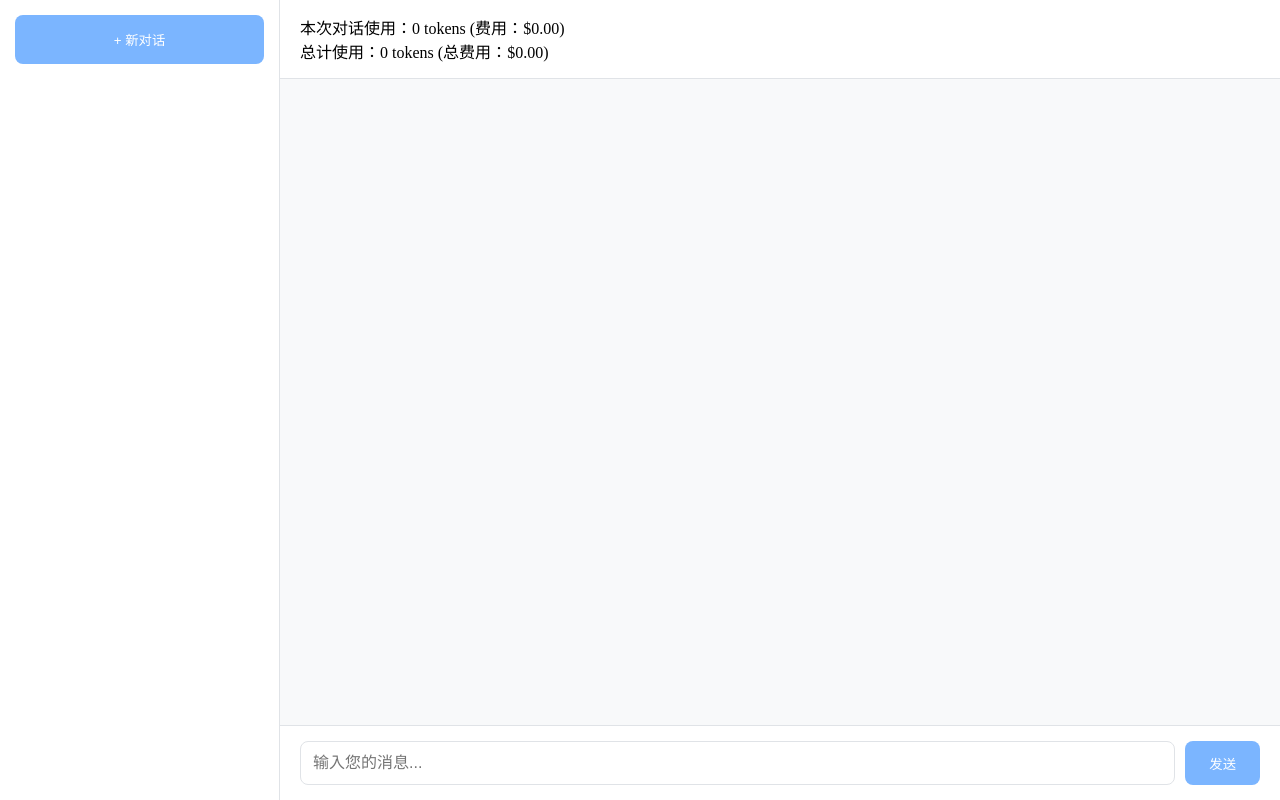
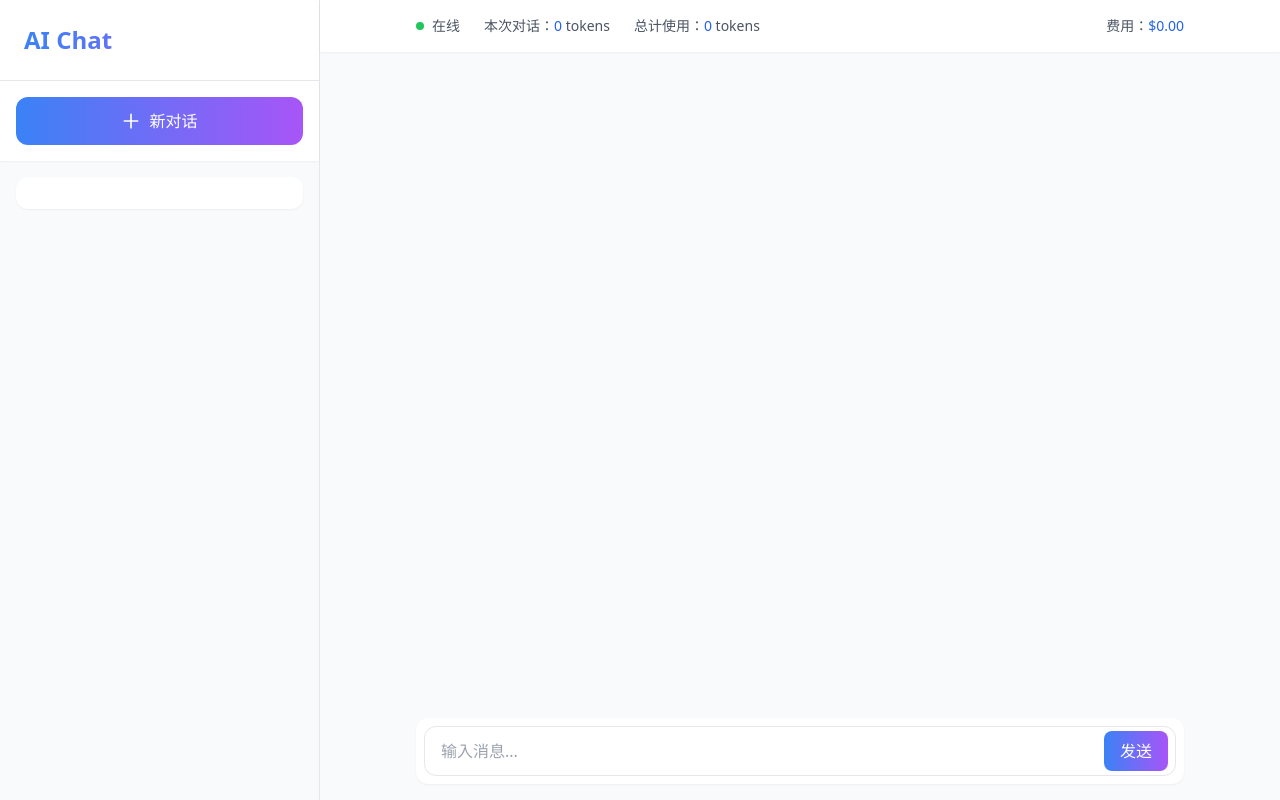
Before and after one commit to HFHL/LLM-WEBUI, a Flask app: page / in a window 1280 px wide. Run offline with Flask 3, Linux system fonts and the light colour scheme; data that the repository does not hold is empty; style sheets or scripts are compiled from the project's sources.

Commit message:
refactor(ui): improve visual hierarchy and component separation
- Change sidebar and main area background to light gray
- Add white card containers for better component isolation
- Improve shadows and border radius for depth
- Optimize spacing between elements
- Enhance visual separation between chat history and input area

The UI now has clearer visual hierarchy with distinct components,
making the interface more modern and professional.

```diff
--- a/app.py
+++ b/app.py
@@ -2,7 +2,7 @@ from flask import Flask, render_template, request, jsonify
 from openai import OpenAI
 import database as db
 
-app = Flask(__name__)
+app = Flask(__name__, static_folder='static')
 
 # 配置OpenAI客户端
 client = OpenAI(
--- /dev/null
+++ b/static/css/input.css
@@ -0,0 +1,21 @@
+@tailwind base;
+@tailwind components;
+@tailwind utilities;
+
+@layer base {
+    :root {
+        --primary-blue: theme('colors.blue.500');
+        --primary-pink: theme('colors.purple.500');
+    }
+}
+
+@layer utilities {
+    .scrollbar-hidden::-webkit-scrollbar {
+        display: none;
+    }
+
+    .scrollbar-hidden {
+        -ms-overflow-style: none;
+        scrollbar-width: none;
+    }
+}
--- a/templates/chat.html
+++ b/templates/chat.html
@@ -1,190 +1,112 @@
 <!DOCTYPE html>
 <html>
 <head>
-    <title>GPT-4o 聊天</title>
-    <style>
-        :root {
-            --sidebar-width: 280px;
-            --primary-blue: #7BB5FF;
-            --primary-pink: #FFB5E8;
-        }
+    <title>AI Chat Assistant</title>
+    <link href="{{ url_for('static', filename='css/output.css') }}" rel="stylesheet">
+</head>
+<body class="bg-gray-50">
+    <div class="h-screen flex">
+        <!-- 侧边栏 -->
+        <div class="w-80 bg-gray-50 border-r shadow-lg transition-all duration-300 ease-in-out">
+            <!-- 顶部Logo区域 -->
+            <div class="p-6 bg-white border-b shadow-sm">
+                <div class="text-2xl font-semibold bg-gradient-to-r from-blue-500 to-purple-500 bg-clip-text text-transparent">
+                    AI Chat
+                </div>
+            </div>
 
-        * {
-            margin: 0;
-            padding: 0;
-            box-sizing: border-box;
-        }
+            <!-- 新对话按钮 -->
+            <div class="p-4 bg-white shadow-sm">
+                <button onclick="createNewTag()"
+                        class="w-full group relative px-4 py-3 bg-gradient-to-r from-blue-500 to-purple-500 text-white rounded-xl
+                               hover:shadow-lg transition-all duration-300 overflow-hidden">
+                    <span class="relative z-10 flex items-center justify-center gap-2">
+                        <svg class="w-5 h-5" fill="none" stroke="currentColor" viewBox="0 0 24 24">
+                            <path stroke-linecap="round" stroke-linejoin="round" stroke-width="2" d="M12 4v16m8-8H4"></path>
+                        </svg>
+                        新对话
+                    </span>
+                    <div class="absolute inset-0 bg-gradient-to-r from-purple-500 to-blue-500 opacity-0 group-hover:opacity-100 transition-opacity duration-300"></div>
+                </button>
+            </div>
 
-        body {
-            margin: 0;
-            padding: 0;
-            height: 100vh;
-            overflow: hidden;
-            display: flex;
-        }
-
-        /* 左侧历史对话栏 */
-        .sidebar {
-            width: var(--sidebar-width);
-            height: 100vh;
-            background: white;
-            border-right: 1px solid #e0e3e7;
-            display: flex;
-            flex-direction: column;
-            flex-shrink: 0;
-        }
-
-        .new-chat-btn {
-            padding: 15px;
-            margin: 15px;
-            background-color: var(--primary-blue);
-            color: white;
-            border: none;
-            border-radius: 8px;
-            cursor: pointer;
-        }
-
-        .history-list {
-            flex: 1;
-            overflow-y: auto;
-            padding: 15px;
-        }
-
-        .history-item {
-            padding: 10px;
-            margin-bottom: 8px;
-            background-color: #f8f9fa;
-            border-radius: 8px;
-            cursor: pointer;
-        }
-
-        .history-item:hover {
-            background-color: #e9ecef;
-        }
-
-        /* 主聊天区域 */
-        .main-content {
-            flex: 1;
-            display: flex;
-            flex-direction: column;
-            height: 100vh;
-            min-width: 0; /* 防止flex子项溢出 */
-        }
-
-        /* 使用统计 */
-        .usage-stats {
-            padding: 15px 20px;
-            background-color: white;
-            border-bottom: 1px solid #e0e3e7;
-            flex-shrink: 0;
-        }
-
-        /* 聊天消息区域 */
-        .chat-container {
-            flex: 1;
-            overflow-y: auto;
-            padding: 20px;
-            background-color: #f8f9fa;
-        }
-
-        .message {
-            margin: 10px 0;
-            padding: 12px 18px;
-            border-radius: 15px;
-            max-width: 80%;
-            word-wrap: break-word;
-        }
-
-        .user-message {
-            background-color: var(--primary-blue);
-            color: white;
-            margin-left: auto;
-            border-radius: 15px 15px 0 15px;
-        }
-
-        .bot-message {
-            background-color: var(--primary-pink);
-            margin-right: auto;
-            border-radius: 15px 15px 15px 0;
-        }
-
-        /* 输入区域 */
-        .input-area {
-            padding: 15px 20px;
-            background-color: white;
-            border-top: 1px solid #e0e3e7;
-            flex-shrink: 0;
-        }
-
-        .input-container {
-            display: flex;
-            gap: 10px;
-        }
-
-        .message-input {
-            flex: 1;
-            padding: 12px;
-            border: 1px solid #e0e3e7;
-            border-radius: 8px;
-            font-size: 1em;
-        }
-
-        .send-button {
-            padding: 12px 24px;
-            background-color: var(--primary-blue);
-            color: white;
-            border: none;
-            border-radius: 8px;
-            cursor: pointer;
-        }
-
-        /* 滚动条样式 */
-        ::-webkit-scrollbar {
-            width: 6px;
-        }
-
-        ::-webkit-scrollbar-track {
-            background: #f1f1f1;
-        }
-
-        ::-webkit-scrollbar-thumb {
-            background: #ccc;
-            border-radius: 3px;
-        }
-    </style>
-</head>
-<body>
-    <!-- 左侧历史对话栏 -->
-    <div class="sidebar">
-        <button class="new-chat-btn" onclick="createNewTag()">+ 新对话</button>
-        <div class="history-list" id="tags-list">
+            <!-- 对话历史 -->
+            <div class="mt-4 mx-4 bg-white rounded-xl shadow-sm overflow-hidden">
+                <div class="px-4 py-4 overflow-y-auto max-h-[calc(100vh-240px)]" id="tags-list">
                     {% for tag in tags %}
-            <div class="history-item" onclick="switchTag({{ tag[0] }})" data-tag-id="{{ tag[0] }}">
-                <span>{{ tag[1] }}</span>
+                    <div onclick="switchTag({{ tag[0] }})"
+                         data-tag-id="{{ tag[0] }}"
+                         class="group flex items-center justify-between p-3 my-2 rounded-xl hover:bg-gray-50
+                                transition-all duration-200 cursor-pointer">
+                        <div class="flex items-center gap-3">
+                            <div class="w-8 h-8 rounded-lg bg-gradient-to-br from-blue-100 to-purple-100
+                                      flex items-center justify-center text-blue-600">
+                                <svg class="w-4 h-4" fill="none" stroke="currentColor" viewBox="0 0 24 24">
+                                    <path stroke-linecap="round" stroke-linejoin="round" stroke-width="2"
+                                          d="M8 10h.01M12 10h.01M16 10h.01M9 16H5a2 2 0 01-2-2V6a2 2 0 012-2h14a2 2 0 012 2v8a2 2 0 01-2 2h-4l-4 4z"></path>
+                                </svg>
+                            </div>
+                            <span class="text-gray-700">{{ tag[1] }}</span>
+                        </div>
                         <button onclick="deleteTag({{ tag[0] }}, event)"
-                        style="float: right; background: none; border: none; cursor: pointer;">×</button>
+                                class="opacity-0 group-hover:opacity-100 transition-opacity duration-200
+                                       text-gray-400 hover:text-red-500">
+                            <svg class="w-5 h-5" fill="none" stroke="currentColor" viewBox="0 0 24 24">
+                                <path stroke-linecap="round" stroke-linejoin="round" stroke-width="2" d="M19 7l-.867 12.142A2 2 0 0116.138 21H7.862a2 2 0 01-1.995-1.858L5 7m5 4v6m4-6v6m1-10V4a1 1 0 00-1-1h-4a1 1 0 00-1 1v3M4 7h16"></path>
+                            </svg>
+                        </button>
                     </div>
                     {% endfor %}
                 </div>
             </div>
+        </div>
 
         <!-- 主聊天区域 -->
-    <div class="main-content">
-        <!-- 使用统计 -->
-        <div class="usage-stats" id="usage-stats">
-            本次对话使用：<span id="current-tokens">0</span> tokens (费用：<span id="current-cost">$0.00</span>)<br>
-            总计使用：<span id="total-tokens">0</span> tokens (总费用：<span id="total-cost">$0.00</span>)
+        <div class="flex-1 flex flex-col bg-gray-50">
+            <!-- 顶部统计栏 -->
+            <div class="bg-white p-4 shadow-sm">
+                <div class="max-w-3xl mx-auto flex items-center justify-between">
+                    <div class="flex items-center gap-6">
+                        <div class="flex items-center gap-2">
+                            <div class="w-2 h-2 rounded-full bg-green-500"></div>
+                            <span class="text-sm text-gray-600">在线</span>
+                        </div>
+                        <div class="text-sm text-gray-600">
+                            本次对话：<span id="current-tokens" class="text-blue-600 font-medium">0</span> tokens
+                        </div>
+                        <div class="text-sm text-gray-600">
+                            总计使用：<span id="total-tokens" class="text-blue-600 font-medium">0</span> tokens
+                        </div>
+                    </div>
+                    <div class="text-sm text-gray-600">
+                        费用：<span id="total-cost" class="text-blue-600 font-medium">$0.00</span>
+                    </div>
+                </div>
             </div>
 
-        <!-- 聊天消息区域 -->
-        <div class="chat-container" id="chat-container"></div>
+            <!-- 聊天内容区域 -->
+            <div class="flex-1 overflow-y-auto px-4 py-6" id="chat-container">
+                <div class="max-w-3xl mx-auto space-y-6"></div>
+            </div>
 
             <!-- 输入区域 -->
-        <div class="input-area">
-            <div class="input-container">
-                <input type="text" class="message-input" id="message-input"
-                       placeholder="输入您的消息...">
-                <button class="send-button" onclick="sendMessage()">发送</button>
+            <div class="p-4 bg-gray-50">
+                <div class="max-w-3xl mx-auto">
+                    <div class="relative flex items-center bg-white p-2 rounded-xl shadow-sm">
+                        <input type="text"
+                               id="message-input"
+                               autocomplete="off"
+                               placeholder="输入消息..."
+                               class="w-full px-4 py-3 rounded-xl border border-gray-200 focus:border-blue-500
+                                      focus:ring focus:ring-blue-200 transition-all duration-200
+                                      placeholder-gray-400 text-gray-700">
+                        <button onclick="sendMessage()"
+                                class="absolute right-4 px-4 py-2 bg-gradient-to-r from-blue-500 to-purple-500
+                                       text-white rounded-lg hover:shadow-lg transition-all duration-300">
+                            发送
+                        </button>
+                    </div>
+                </div>
             </div>
         </div>
     </div>
@@ -193,12 +115,21 @@
         let currentTagId = null;
 
         function addMessage(message, isUser) {
-            const chatContainer = document.getElementById('chat-container');
+            const chatContainer = document.querySelector('#chat-container > div');
             const messageDiv = document.createElement('div');
-            messageDiv.className = `message ${isUser ? 'user-message' : 'bot-message'}`;
-            messageDiv.textContent = message;
+            messageDiv.className = `flex ${isUser ? 'justify-end' : 'justify-start'}`;
+
+            const innerDiv = document.createElement('div');
+            innerDiv.className = `max-w-[80%] p-4 rounded-2xl ${
+                isUser
+                ? 'bg-gradient-to-r from-blue-500 to-purple-500 text-white rounded-tr-none'
+                : 'bg-white shadow-sm text-gray-700 rounded-tl-none'
+            } transform transition-all duration-300 hover:scale-[1.02]`;
+
+            innerDiv.textContent = message;
+            messageDiv.appendChild(innerDiv);
             chatContainer.appendChild(messageDiv);
-            chatContainer.scrollTop = chatContainer.scrollHeight;
+            chatContainer.parentElement.scrollTop = chatContainer.parentElement.scrollHeight;
         }
 
         async function createNewTag() {
@@ -208,18 +139,60 @@
                 body: JSON.stringify({})
             });
             const data = await response.json();
-            location.reload();
+
+            // 创建新的对话项
+            const historyList = document.getElementById('tags-list');
+            const newItem = document.createElement('div');
+            newItem.setAttribute('data-tag-id', data.tag_id);
+            newItem.setAttribute('onclick', `switchTag(${data.tag_id})`);
+            newItem.className = 'group flex items-center justify-between p-3 my-2 rounded-xl hover:bg-gray-50 transition-all duration-200 cursor-pointer';
+
+            newItem.innerHTML = `
+                <div class="flex items-center gap-3">
+                    <div class="w-8 h-8 rounded-lg bg-gradient-to-br from-blue-100 to-purple-100 flex items-center justify-center text-blue-600">
+                        <svg class="w-4 h-4" fill="none" stroke="currentColor" viewBox="0 0 24 24">
+                            <path stroke-linecap="round" stroke-linejoin="round" stroke-width="2"
+                                  d="M8 10h.01M12 10h.01M16 10h.01M9 16H5a2 2 0 01-2-2V6a2 2 0 012-2h14a2 2 0 012 2v8a2 2 0 01-2 2h-4l-4 4z"></path>
+                        </svg>
+                    </div>
+                    <span class="text-gray-700">${data.name}</span>
+                </div>
+                <button onclick="deleteTag(${data.tag_id}, event)"
+                        class="opacity-0 group-hover:opacity-100 transition-opacity duration-200 text-gray-400 hover:text-red-500">
+                    <svg class="w-5 h-5" fill="none" stroke="currentColor" viewBox="0 0 24 24">
+                        <path stroke-linecap="round" stroke-linejoin="round" stroke-width="2"
+                              d="M19 7l-.867 12.142A2 2 0 0116.138 21H7.862a2 2 0 01-1.995-1.858L5 7m5 4v6m4-6v6m1-10V4a1 1 0 00-1-1h-4a1 1 0 00-1 1v3M4 7h16"></path>
+                    </svg>
+                </button>
+            `;
+
+            historyList.insertBefore(newItem, historyList.firstChild);
+            currentTagId = data.tag_id;
+
+            // 清空当前聊天
+            const chatContainer = document.querySelector('#chat-container > div');
+            chatContainer.innerHTML = '';
+
+            // 重置使用统计
+            document.getElementById('current-tokens').textContent = '0';
+            document.getElementById('current-cost').textContent = '$0.00';
         }
 
         async function switchTag(tagId) {
             currentTagId = tagId;
-            document.querySelectorAll('.tag').forEach(tag => {
-                tag.classList.remove('active');
+
+            // 更新选中状态的视觉效果
+            document.querySelectorAll('[data-tag-id]').forEach(tag => {
+                if (tag.getAttribute('data-tag-id') == tagId) {
+                    tag.classList.add('bg-gray-100');
+                } else {
+                    tag.classList.remove('bg-gray-100');
+                }
             });
-            document.querySelector(`[data-tag-id="${tagId}"]`).classList.add('active');
 
-            // 清空聊天容器
-            document.getElementById('chat-container').innerHTML = '';
+            // 清空聊天容器并准备新的消息容器
+            const chatContainer = document.querySelector('#chat-container > div');
+            chatContainer.innerHTML = '';
 
             // 加载历史记录
             const response = await fetch(`/get_history/${tagId}`);
@@ -227,25 +200,49 @@
             data.history.forEach(msg => {
                 addMessage(msg.content, msg.role === 'user');
             });
+
+            // 更新当前对话的使用统计
+            if (data.usage) {
+                document.getElementById('current-tokens').textContent = data.usage.tokens || '0';
+                document.getElementById('current-cost').textContent = data.usage.cost || '$0.00';
+            }
         }
 
         async function deleteTag(tagId, event) {
             event.stopPropagation();
-            if (confirm('确定要删除这个对话吗？')) {
             await fetch(`/delete_tag/${tagId}`, {method: 'POST'});
             location.reload();
         }
-        }
 
         async function sendMessage() {
-            if (!currentTagId) {
-                alert('请先选择或创建一个对话！');
-                return;
-            }
             const input = document.getElementById('message-input');
             const message = input.value.trim();
 
             if (message) {
+                // 如果没有当前对话，自动创建一个
+                if (!currentTagId) {
+                    const response = await fetch('/create_tag', {
+                        method: 'POST',
+                        headers: {'Content-Type': 'application/json'},
+                        body: JSON.stringify({})
+                    });
+                    const data = await response.json();
+                    currentTagId = data.tag_id;
+
+                    // 添加新对话到历史列表
+                    const historyList = document.getElementById('tags-list');
+                    const newItem = document.createElement('div');
+                    newItem.className = 'history-item';
+                    newItem.setAttribute('data-tag-id', data.tag_id);
+                    newItem.setAttribute('onclick', `switchTag(${data.tag_id})`);
+                    newItem.innerHTML = `
+                        <span>${data.name}</span>
+                        <button onclick="deleteTag(${data.tag_id}, event)"
+                                style="float: right; background: none; border: none; cursor: pointer;">×</button>
+                    `;
+                    historyList.appendChild(newItem);
+                }
+
                 addMessage(message, true);
                 input.value = '';
 
@@ -294,11 +291,11 @@
             });
         }
 
-        // 页面加载时自动选择第一个标签
+        // 页面加载时自动选择第一个对话
         window.onload = function() {
-            const firstTag = document.querySelector('.tag');
+            const firstTag = document.querySelector('[data-tag-id]');
             if (firstTag) {
-                switchTag(firstTag.dataset.tagId);
+                switchTag(firstTag.getAttribute('data-tag-id'));
             }
         }
     </script>
```
Also changed, not shown: tailwind.config.js (added, +13 -0 lines), 1 other file. Lines whose indentation alone changed are shown as unchanged.
